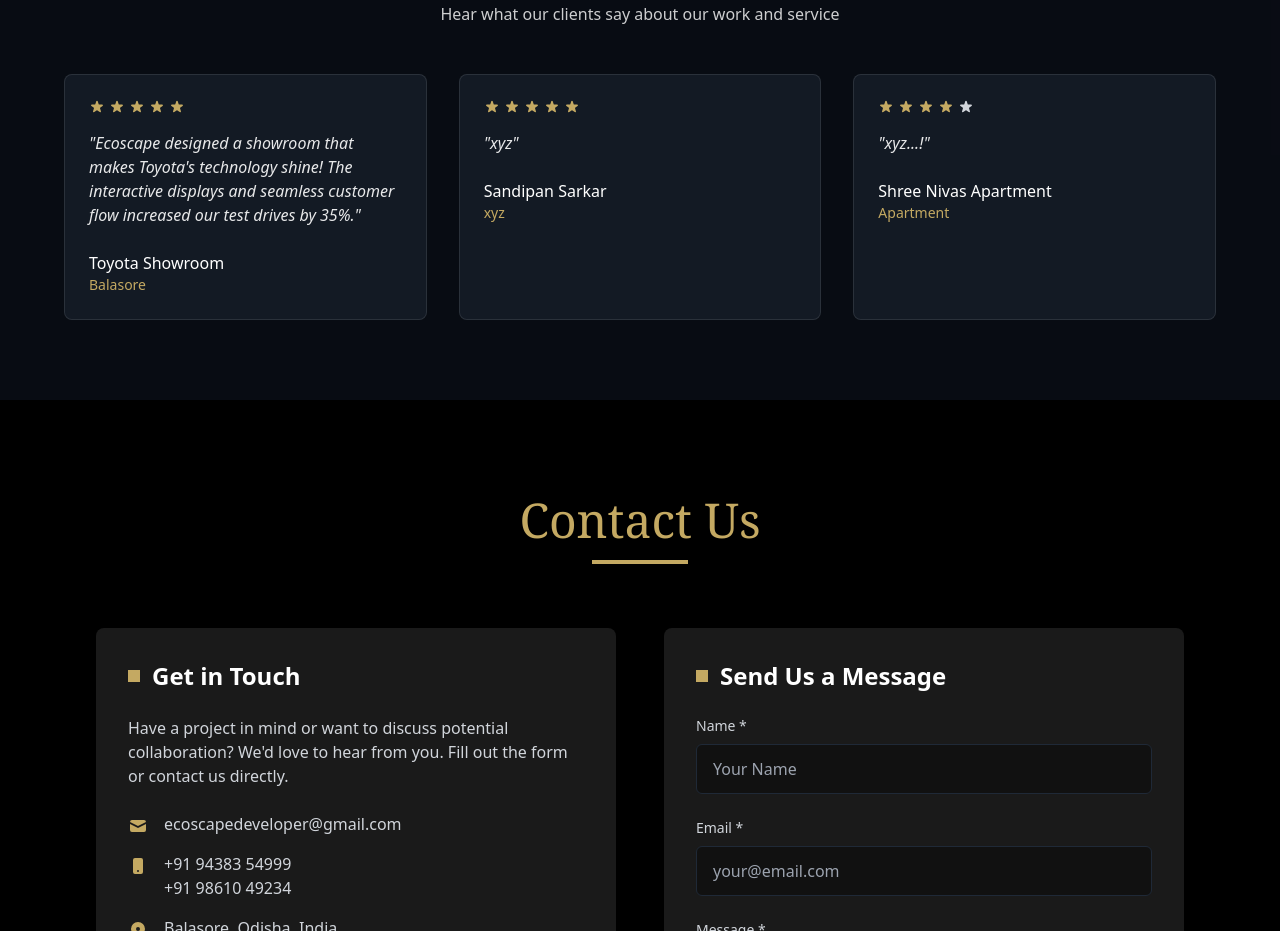
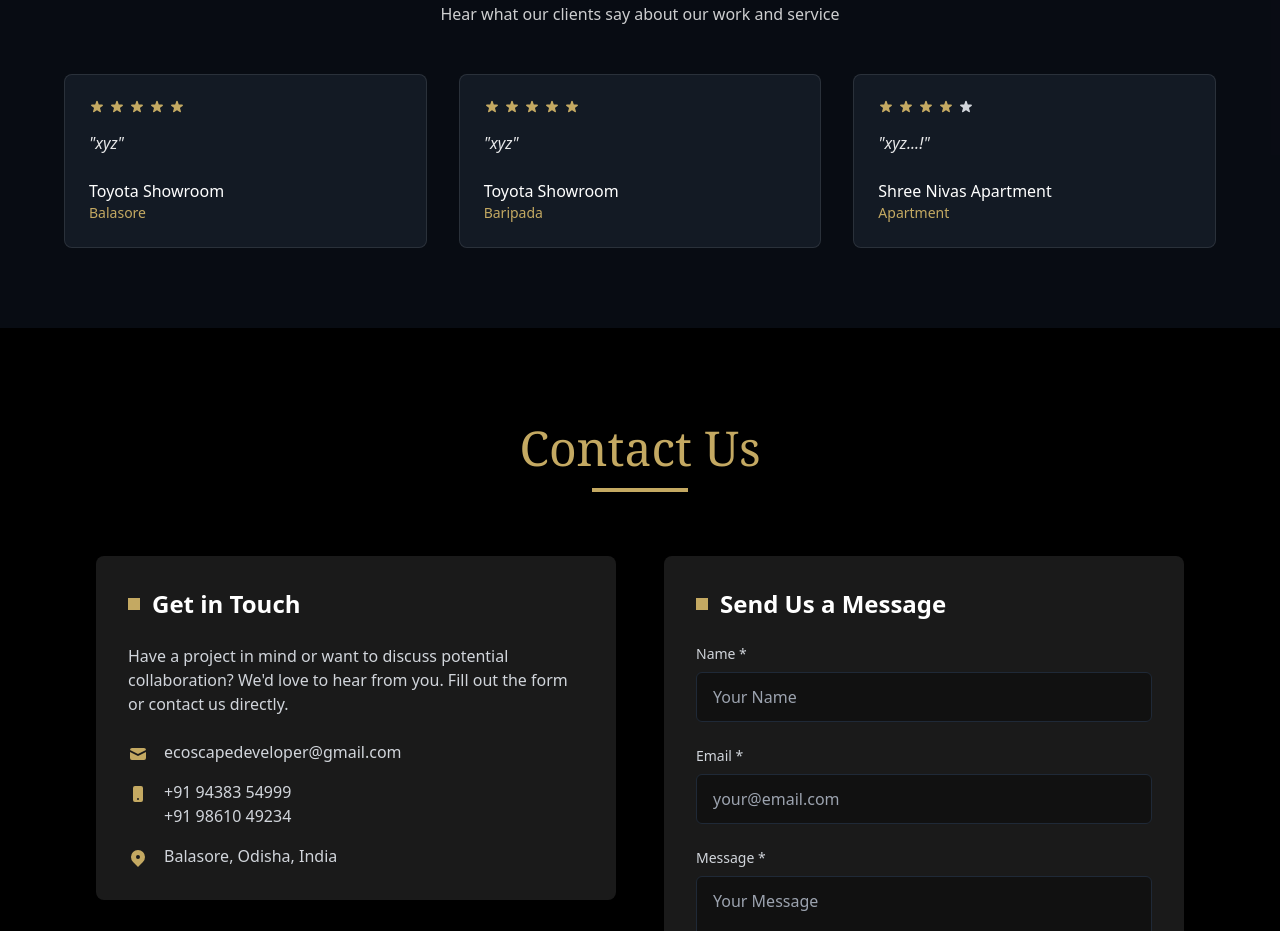
Before and after one commit to SagarP-Dev/Architect, a React (Vite) app: page / in a window 1280 px wide. Shown: the part 5180-6111 px from the top of the page. Built offline with nearby package versions, Linux system fonts and the light colour scheme; grey boxes are pictures that could not be loaded.

Commit message:
Initial Commit

```diff
--- a/src/components/ClientReviews.tsx
+++ b/src/components/ClientReviews.tsx
@@ -6,13 +6,13 @@ const reviews = [
     id: 1,
     name: "Toyota Showroom",
     role: "Balasore",
-    content: "Ecoscape designed a showroom that makes Toyota's technology shine! The interactive displays and seamless customer flow increased our test drives by 35%.",
+    content: "xyz",
     rating: 5
   },
   {
     id: 2,
-    name: "Sandipan Sarkar",
-    role: "xyz",
+    name: "Toyota Showroom",
+    role: "Baripada",
     content: "xyz",
     rating: 5
   },
```
